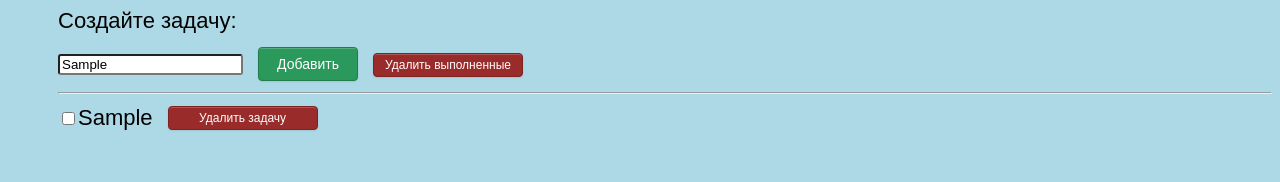
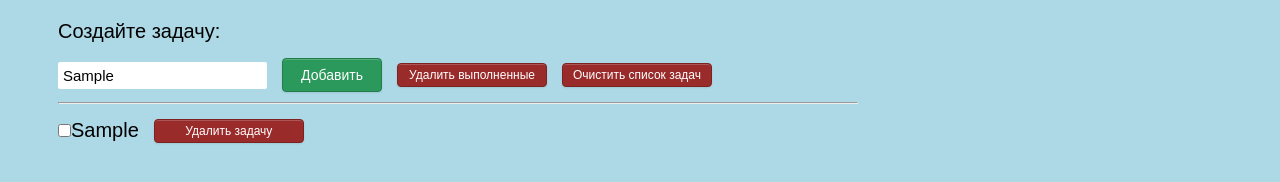
Before and after one commit to sivashik98/list-todos, a React app: page / in a window 1280 px wide. Both pictures are taken after typing "Sample" into the empty fields and a click on the button "Добавить". Built offline with nearby package versions, Linux system fonts and the light colour scheme.

Commit message:
finished basic functionality

```diff
--- a/src/ListTasks.js
+++ /dev/null
@@ -1,12 +0,0 @@
-import React from 'react';
-
-function ListTasks(props) {
-
-  return (
-    <div className='todo__list-task'>
-      {props.list}
-    </div>
-  );
-}
-
-export default ListTasks;
--- a/src/Task.js
+++ /dev/null
@@ -1,23 +0,0 @@
-import React from 'react';
-import ListTasks from './ListTasks';
-
-function Task(props) {
-
-  const list = props.tasks.map((task) => {
-    return (
-      <div className='todo__wrp-task' key={task.id}>
-        <label>
-          <input name={task.id} type="checkbox" checked={task.isCompleted} onChange={props.handleChangeTask} />
-          {task.text}
-        </label>
-        <button value={task.id} className='todo__del-task' onClick={props.deleteTask} >Удалить задачу</button>
-      </div>
-    );
-  });
-
-  return (
-    <ListTasks list={list} />
-  );
-}
-
-export default Task;
--- /dev/null
+++ b/src/app/App.js
@@ -0,0 +1,76 @@
+import React from "react";
+import ListTasks from "../list-tasks/ListTasks";
+import '../index.css'
+
+
+class App extends React.Component {
+  constructor(props) {
+    super(props);
+
+    this.state = {
+      value: '',
+      tasks: [],
+    };
+  }
+
+  handleChange = ({target: { value, }}) => {
+    this.setState({ value, });
+  };
+
+  addTask = () => {
+    const {value} = this.state;
+
+    if (value.trim().length > 0) {
+      this.setState(state => ({ tasks: [{ text: value, id: Math.random(), isCompleted: false, }, ...state.tasks], }));
+    }
+  };
+
+  deleteTask = (id) => {
+    const tasks = [...this.state.tasks].filter(task => task.id !== id);
+
+    this.setState({ tasks, });
+  };
+
+  handleChangeTask = (id) => {
+    const tasks = [...this.state.tasks].map((task) => {
+      if (task.id === id) {
+        task.isCompleted = !task.isCompleted;
+      }
+      return task;
+    });
+
+    this.setState({ tasks, });
+  };
+
+  deleteCompletedTasks = () => {
+    const tasks = [...this.state.tasks].filter(task => !task.isCompleted);
+
+    this.setState({ tasks, });
+  };
+
+  deleteAllTasks = () => {
+    this.setState({ tasks: [], })
+  };
+
+
+  render() {
+    const isTasks = this.state.tasks.length > 0 ? <ListTasks tasks={this.state.tasks} deleteTask={this.deleteTask} handleChangeTask={this.handleChangeTask} /> : null;
+
+    return (
+      <div className='todo'>
+        <label>Создайте задачу:
+          <div className='todo__core-tools'>
+            <input className='todo__create-task' type="text" value={this.state.value} onChange={this.handleChange} />
+            <button className='todo__add-task' onClick={this.addTask}>Добавить</button>
+            <button className='todo__del-all-completed-task' onClick={this.deleteCompletedTasks}>Удалить выполненные</button>
+            <button className='todo__del-all-task' onClick={this.deleteAllTasks}>Очистить список задач</button>
+          </div>
+          <hr />
+        </label>
+        {isTasks}
+      </div>
+    );
+  }
+}
+
+export default App;
--- a/src/index.css
+++ b/src/index.css
@@ -5,17 +5,40 @@ body {
 }
 
 .todo {
+    margin-top: 20px;
     margin-left: 50px;
+    max-width: 800px;
 }
 
 label {
     user-select: none;
-    font-size: 22px;
+    font-size: 20px;
+}
+
+.todo__core-tools {
+    display: flex;
+    align-items: center;
+    height: 100%;
+    max-height: 50px;
+    margin-top: 15px;
 }
 
 .todo__create-task {
-    margin-top: 20px;
-    border-radius: 3px;
+    padding: 5px 5px;
+    color: inherit;
+    font-size: 15px;
+    border: none;
+    border-radius: 2px;
+    transition: box-shadow .5s;
+}
+
+.todo__create-task::placeholder {
+    color: #B0BEC5;
+}
+
+.todo__create-task:focus {
+    outline: none;
+    box-shadow: 1px 3px 9px #000;
 }
 
 .todo__add-task {
@@ -46,13 +69,17 @@ label {
 }
 
 .todo__wrp-task {
-    /*text-decoration: line-through;*/
-    /*opacity: 0.2;*/
     display: flex;
     align-items: center;
 }
 
-.todo__wrp-task .todo__del-task {
+.todo__task {
+    margin: 10px 0;
+}
+
+.todo__del-task,
+.todo__del-all-task,
+.todo__del-all-completed-task {
     outline: none;
     border-radius: 4px;
     box-shadow: inset 0 1px 0 rgba(255, 255, 255, 0.2), 0 1px 2px rgba(0, 0, 0, 0.08);
@@ -70,32 +97,13 @@ label {
     transition: background-color .5s;
 }
 
-.todo__del-task:hover {
+.todo__del-task:hover,
+.todo__del-all-task:hover,
+.todo__del-all-completed-task:hover {
     background-color: rgb(183, 75, 75);
 }
 
-li {
-    margin: 10px 0;
+.todo__wrp-task-completed {
+    opacity: 0.4;
+    text-decoration: line-through;
 }
-
-.todo__del-all-task {
-    outline: none;
-    border-radius: 4px;
-    box-shadow: inset 0 1px 0 rgba(255, 255, 255, 0.2), 0 1px 2px rgba(0, 0, 0, 0.08);
-    color: #fff;
-    width: 150px;
-    text-align: center;
-    font-family: Arial, Helvetica, sans-serif;
-    font-size: 12px;
-    padding: 4px 8px;
-    text-decoration: none;
-    background-color: rgb(153, 43, 43);
-    border: 1px solid rgb(126, 33, 33);
-    margin-left: 15px;
-    cursor: pointer;
-    transition: background-color .5s;
-}
-
-.todo__del-all-task:hover {
-    background-color: rgb(183, 75, 75);
-}
--- a/src/index.js
+++ b/src/index.js
@@ -1,83 +1,8 @@
 import React from 'react';
 import ReactDOM from 'react-dom';
-import Task from './Task';
-
+import App from './app/App';
 import './index.css';
 
-
-class App extends React.Component {
-  constructor(props) {
-    super(props);
-
-    this.deleteCompletedTask = this.deleteCompletedTask.bind(this);
-    this.handleChangeTask = this.handleChangeTask.bind(this);
-    this.deleteTask = this.deleteTask.bind(this);
-    this.handleChange = this.handleChange.bind(this);
-    this.additionTask = this.additionTask.bind(this);
-    this.state = {
-      value: '',
-      tasks: [],
-    };
-  }
-
-  deleteCompletedTask() {
-    const tasks = this.state.tasks.filter(task => !task.isCompleted);
-
-    this.setState({ tasks, })
-  }
-
-  handleChangeTask({ target, }) {
-    const tasks = this.state.tasks.map((task) => {
-      if (task.id === Number(target.name)) {
-        task.isCompleted = !task.isCompleted;
-      }
-      return task;
-    });
-
-    this.setState({ tasks, });
-
-  }
-
-  deleteTask({target: { value, }}) {
-    const tasks = this.state.tasks.filter(task => task.id !== Number(value));
-
-    this.setState({ tasks, });
-  }
-
-  handleChange({target: { value, }}) {
-
-    this.setState({ value, });
-  }
-
-  additionTask() {
-    const text = this.state.value;
-
-    if (text.length > 0) {
-      this.setState(state => ({ tasks: [...state.tasks, { text, id: Math.random(), isCompleted: false, }], }));
-    }
-  }
-
-  render() {
-    let hasTasks;
-
-    if (this.state.tasks.length > 0) {
-      hasTasks = <Task tasks={this.state.tasks} deleteTask={this.deleteTask} handleChangeTask={this.handleChangeTask} />;
-    }
-
-    return (
-      <div className='todo'>
-        <label>Создайте задачу:
-          <br />
-          <input name='create-task' className='todo__create-task' type="text" value={this.state.value} onChange={this.handleChange} />
-          <button className='todo__add-task' onClick={this.additionTask}>Добавить</button>
-          <button className='todo__del-all-task' onClick={this.deleteCompletedTask}>Удалить выполненные</button>
-          <hr />
-        </label>
-        {hasTasks}
-      </div>
-    );
-  }
-}
 
 
 
--- /dev/null
+++ b/src/list-tasks/ListTasks.js
@@ -0,0 +1,16 @@
+import React from 'react';
+import Task from '../task/Task';
+
+
+function ListTasks(props) {
+
+  const tasks = props.tasks.map((task) => <Task key={task.id} task={task} deleteTask={props.deleteTask} handleChangeTask={props.handleChangeTask} />);
+
+  return (
+    <div className='todo__list-task'>
+      {tasks}
+    </div>
+  );
+}
+
+export default ListTasks;
--- /dev/null
+++ b/src/task/Task.js
@@ -0,0 +1,23 @@
+import React from 'react';
+
+
+function Task(props) {
+  const taskStyles = ['todo__wrp-task'];
+
+  if (props.task.isCompleted) {
+    taskStyles.push('todo__wrp-task-completed')
+  }
+
+
+  return (
+    <div className={taskStyles.join(' ')} key={props.task.id}  >
+      <label>
+        <input className='todo__task' type="checkbox" checked={props.task.isCompleted} onChange={() => props.handleChangeTask(props.task.id)} />
+        {props.task.text}
+      </label>
+      <button className='todo__del-task' onClick={() => props.deleteTask(props.task.id)} >Удалить задачу</button>
+    </div>
+  );
+}
+
+export default Task;
```
